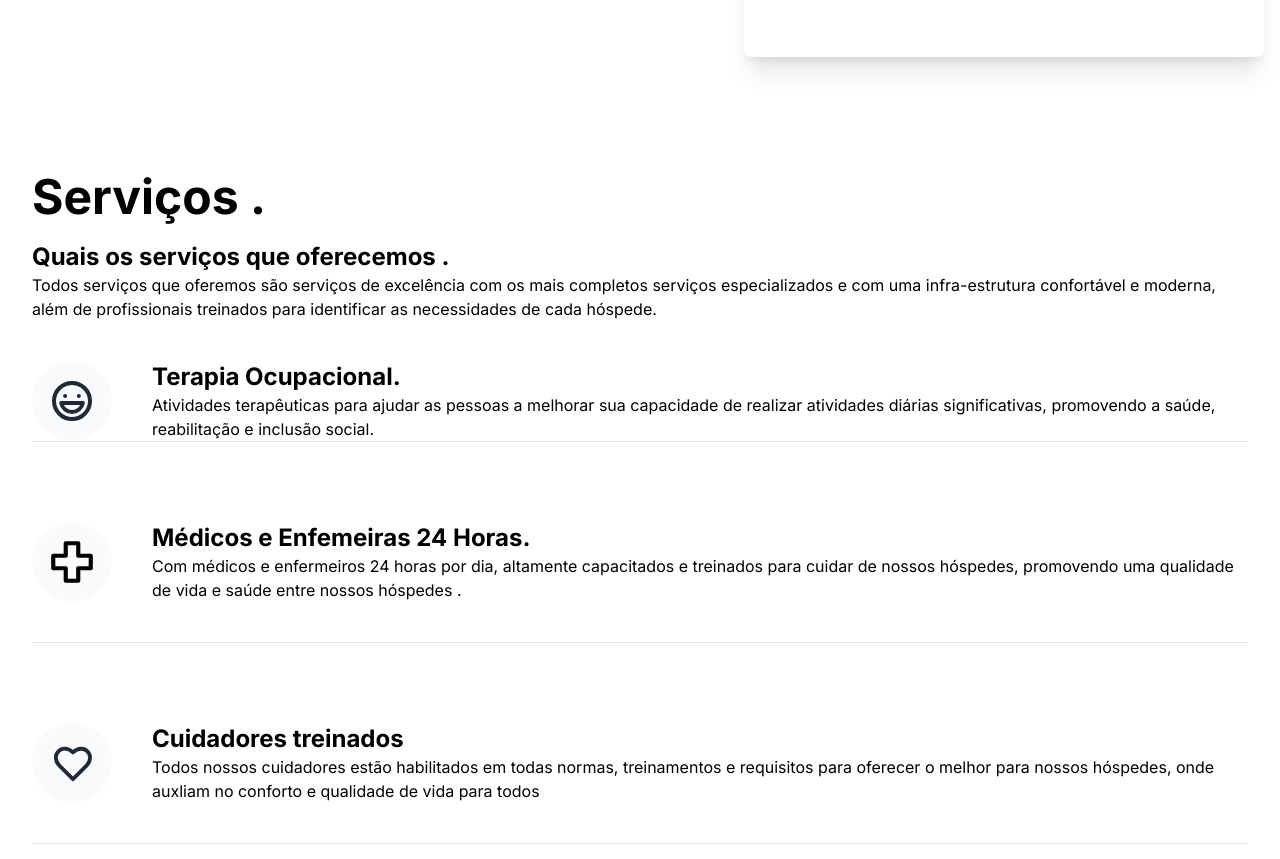
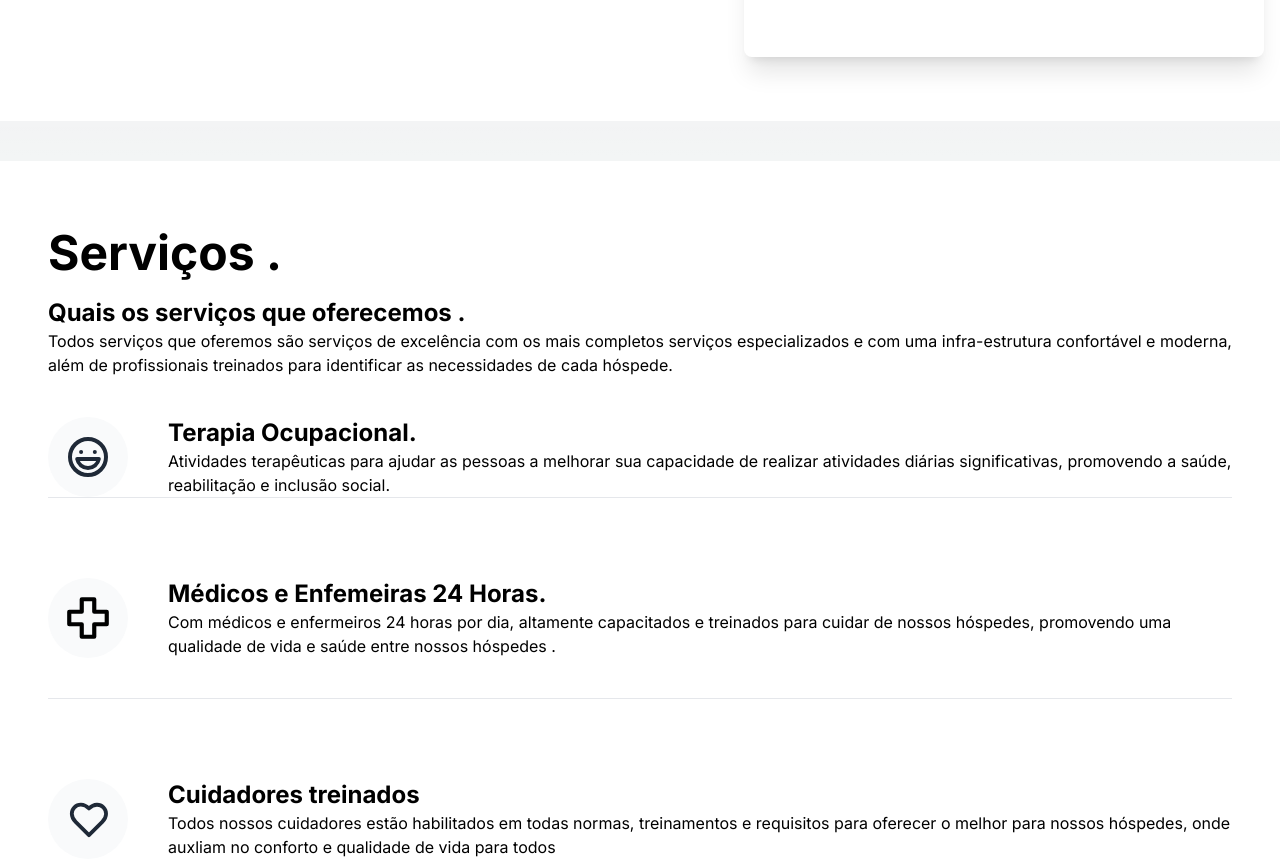
Before and after one commit to masternetfmoraes/bem-estar, a Next.js app: page / in a window 1280 px wide. Shown: the part 1900-2759 px from the top of the page. Built offline with nearby package versions, Linux system fonts and the light colour scheme.

Commit message:
espaços

```diff
--- a/src/app/components/Servicos.tsx
+++ b/src/app/components/Servicos.tsx
@@ -2,10 +2,10 @@
 export default function Servicos(){
     return (
         <>
-        <section className="bg-white">
-            <div className=" flex flex-col bg-white items-center px-5 py-8 mx-auto max-w-7xl sm:px-6 lg:px-8">
+        <section className="py-10">
+            <div className=" flex flex-col bg-white items-center px-12">
                 <div className="flex flex-col w-full mx-auto prose text-left prose-blue">
-                    <div className="w-full mx-auto">
+                    <div className="w-full mx-auto pt-12">
                         <p className="text-5xl font-bold py-5">Serviços .</p>
                         <p className="text-2xl font-bold">Quais os serviços que oferecemos .</p>
                         <p className="">Todos serviços que oferemos são serviços de excelência com os
```
